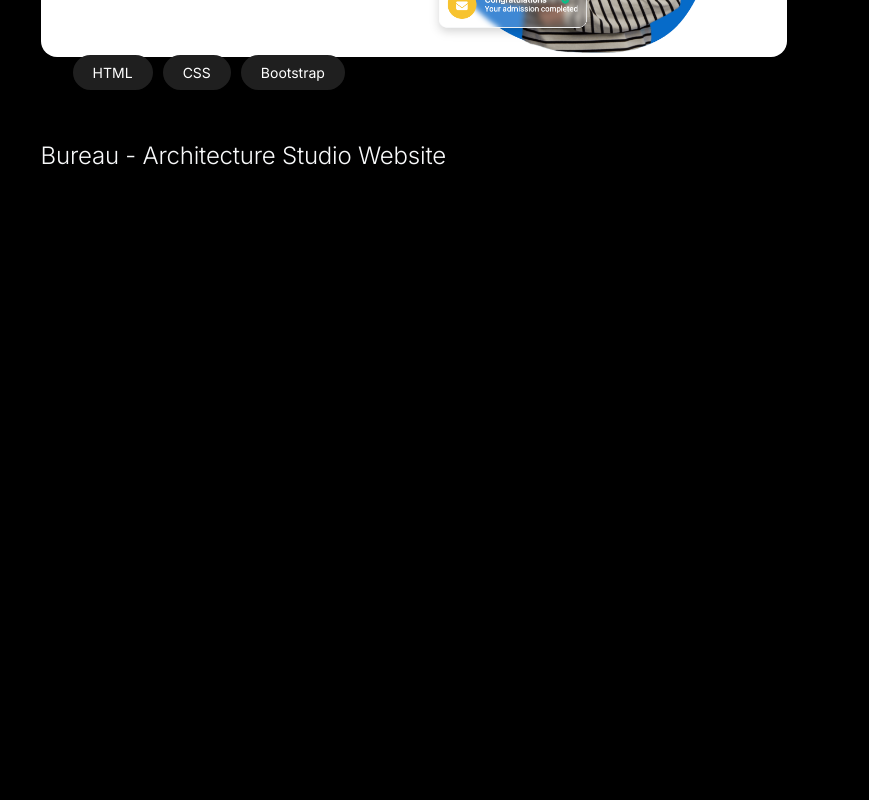
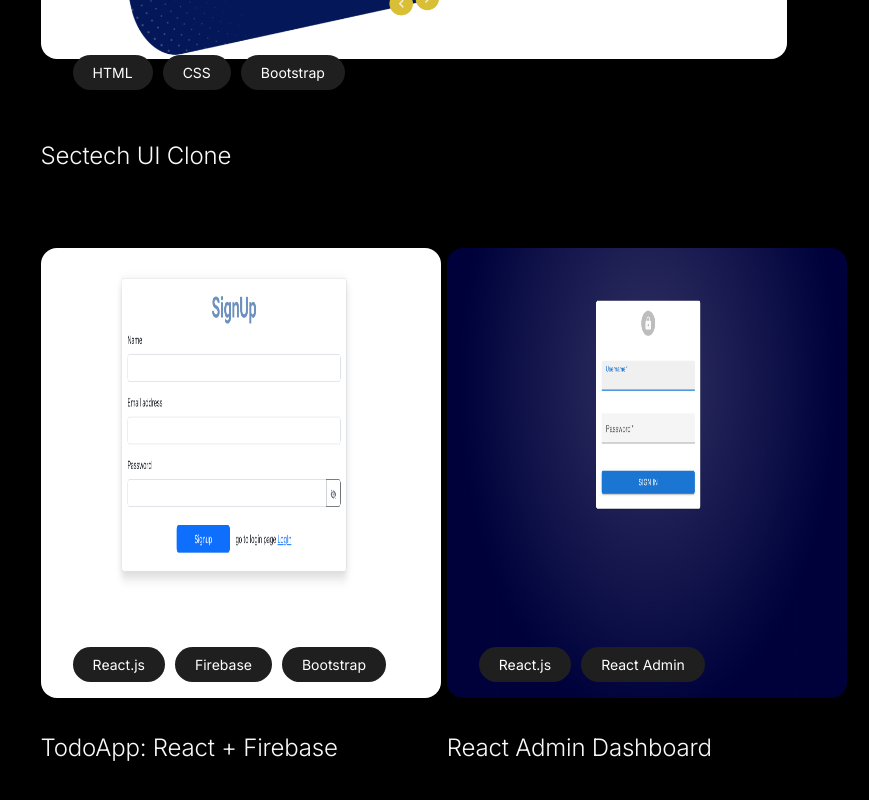
Before and after one commit to abdulrehmankz1/personal-portfolio, a React (Create React App) app: page / in a window 1280 px wide. Shown: the part 6244-7044 px from the top of the page, without its empty margins (411-1280 px from the left). Before the commit the page ends 6664 px from the top, so only its background shows below. Built offline with nearby package versions, Linux system fonts and the light colour scheme.

Commit message:
add react admin

```diff
--- a/src/components/PortfolioSection.jsx
+++ b/src/components/PortfolioSection.jsx
@@ -5,6 +5,9 @@ function PortfolioSection() {
   const [showNetflixCarousel, setShowNetflixCarousel] = useState(false);
   const [showNextjsAuthenticationCarousel, setShowNextjsAuthenticationCarousel] = useState(false);
   const [showSectechCarousel, setshowSectechCarousel] = useState(false);
+  const [showTodoCarousel, setshowTodoCarousel] = useState(false);
+  const [showAdminCarousel, setshowAdminCarousel] = useState(false);
+
 
 
   const handleEduportItemClick = () => {
@@ -12,6 +15,8 @@ function PortfolioSection() {
     setShowNetflixCarousel(false);
     setShowNextjsAuthenticationCarousel(false);
     setshowSectechCarousel(false);
+    setshowTodoCarousel(false);
+    setshowAdminCarousel(false);
 
   };
 
@@ -20,7 +25,8 @@ function PortfolioSection() {
     setShowNetflixCarousel(true);
     setShowNextjsAuthenticationCarousel(false);
     setshowSectechCarousel(false);
-
+    setshowTodoCarousel(false);
+    setshowAdminCarousel(false);
   };
 
   const handleNextjsAuthenticationItemClick = () => {
@@ -28,13 +34,33 @@ function PortfolioSection() {
     setShowNetflixCarousel(false);
     setShowNextjsAuthenticationCarousel(true);
     setshowSectechCarousel(false);
-
+    setshowTodoCarousel(false);
+    setshowAdminCarousel(false);
   };
   const handleSectechClick = () => {
     setShowEduportCarousel(false);
     setShowNetflixCarousel(false);
     setShowNextjsAuthenticationCarousel(false);
     setshowSectechCarousel(true);
+    setshowTodoCarousel(false);
+    setshowAdminCarousel(false);
+  };
+  const handleTodoClick = () => {
+    setShowEduportCarousel(false);
+    setShowNetflixCarousel(false);
+    setShowNextjsAuthenticationCarousel(false);
+    setshowSectechCarousel(false);
+    setshowTodoCarousel(true);
+    setshowAdminCarousel(false);
+
+  };
+  const handleAdminClick = () => {
+    setShowEduportCarousel(false);
+    setShowNetflixCarousel(false);
+    setShowNextjsAuthenticationCarousel(false);
+    setshowSectechCarousel(false);
+    setshowTodoCarousel(false);
+    setshowAdminCarousel(true);
 
   };
 
@@ -43,7 +69,8 @@ function PortfolioSection() {
     setShowNetflixCarousel(false);
     setShowNextjsAuthenticationCarousel(false);
     setshowSectechCarousel(false);
-
+    setshowTodoCarousel(false);
+    setshowAdminCarousel(false);
   };
 
   return (
@@ -114,7 +141,7 @@ function PortfolioSection() {
         <div className='col-6'>
           <div className="portfolio_item col-10" onClick={handleNetflixItemClick}>
             <div className="portfolio_item_inner">
-              <div id="netflix" className="">
+              <div id="netflix">
                 <img src="./assets/images/netflix-1.png" height={450} width={400} className='rounded-4' alt="" />
                 <ul className="portfolio_categories">
                   <li>
@@ -176,7 +203,7 @@ function PortfolioSection() {
         <div className='col-6'>
           <div className="portfolio_item col-10" onClick={handleNextjsAuthenticationItemClick}>
             <div className="portfolio_item_inner">
-              <div id="authentication" className="">
+              <div id="authentication">
                 <img src="./assets/images/nextjs-authentication-1.png" height={450} width={400} className='rounded-4' alt="" />
                 <ul className="portfolio_categories">
                   <li>
@@ -222,7 +249,7 @@ function PortfolioSection() {
         <div className="portfolio_item col-11" onClick={handleSectechClick}>
           <div className="portfolio_item_inner">
             <div id='sectech' >
-              <img src="./assets/images/eduport-1.png" className='w-100 rounded-4' alt="" />
+              <img src="./assets/images/sectech-1.png" className='w-100 rounded-4' alt="" />
               <ul className="portfolio_categories">
                 <li>
                   <a href="">HTML</a>
@@ -236,7 +263,7 @@ function PortfolioSection() {
               </ul>
             </div>
           </div>
-          <h2><a href="https://eduport-black.vercel.app" target="_blank" rel="noopener noreferrer" className='text-light'>Bureau - Architecture Studio Website</a></h2>
+          <h2><a href="https://sectech-clone.vercel.app/" target="_blank" rel="noopener noreferrer" className='text-light'>Sectech UI Clone</a></h2>
         </div>
         {showSectechCarousel && (
           <div className="carousel">
@@ -244,16 +271,22 @@ function PortfolioSection() {
             <div id="sectechCarousel" className="carousel slide carousel-fade w-75 mx-auto" data-bs-ride="carousel">
               <div className="carousel-inner">
                 <div className="carousel-item active">
-                  <img src="./assets/images/eduport-1.png" className="d-block w-100" alt="..." />
+                  <img src="./assets/images/sectech-1.png" className="d-block w-100" alt="..." />
                 </div>
                 <div className="carousel-item">
-                  <img src="./assets/images/eduport-2.png" className="d-block w-100" alt="..." />
+                  <img src="./assets/images/sectech-2.png" className="d-block w-100" alt="..." />
                 </div>
                 <div className="carousel-item">
-                  <img src="./assets/images/eduport-3.png" className="d-block w-100" alt="..." />
+                  <img src="./assets/images/sectech-3.png" className="d-block w-100" alt="..." />
                 </div>
                 <div className="carousel-item">
-                  <img src="./assets/images/eduport-4.png" className="d-block w-100" alt="..." />
+                  <img src="./assets/images/sectech-4.png" className="d-block w-100" alt="..." />
+                </div>
+                <div className="carousel-item">
+                  <img src="./assets/images/sectech-5.png" className="d-block w-100" alt="..." />
+                </div>
+                <div className="carousel-item">
+                  <img src="./assets/images/sectech-6.png" className="d-block w-100" alt="..." />
                 </div>
               </div>
               <button className="carousel-control-prev" type="button" data-bs-target="#sectechCarousel" data-bs-slide="prev">
@@ -268,6 +301,105 @@ function PortfolioSection() {
           </div>
         )}
       </div>
+      <div className="row me-3">
+        <div className='col-6'>
+          <div className="portfolio_item col-10" onClick={handleTodoClick}>
+            <div className="portfolio_item_inner">
+              <div id="todo">
+                <img src="./assets/images/todo-app-1.png" height={450} width={400} className='rounded-4' alt="" />
+                <ul className="portfolio_categories">
+                  <li>
+                    <a href="">React.js</a>
+                  </li>
+                  <li>
+                    <a href="">Firebase</a>
+                  </li>
+                  <li>
+                    <a href="">Bootstrap</a>
+                  </li>
+                </ul>
+              </div>
+            </div>
+            <h2><a href="https://todo-app-ao73.vercel.app" target="_blank" rel="noopener noreferrer" className='text-light'>TodoApp: React + Firebase</a></h2>
+          </div>
+          {showTodoCarousel && (
+            <div className="carousel">
+              <span className="close-button" onClick={handleCloseCarousel}>&times;</span>
+              <div id="todoCaoursel" className="carousel slide carousel-fade w-75 mx-auto" data-bs-ride="carousel">
+                <div className="carousel-inner">
+                  <div className="carousel-item active">
+                    <img src="./assets/images/todo-app-1.png" className="d-block w-100" alt="..." />
+                  </div>
+                  <div className="carousel-item">
+                    <img src="./assets/images/todo-app-2.png" className="d-block w-100" alt="..." />
+                  </div>
+                  <div className="carousel-item">
+                    <img src="./assets/images/todo-app-3.png" className="d-block w-100" alt="..." />
+                  </div>
+                </div>
+                <button className="carousel-control-prev" type="button" data-bs-target="#todoCaoursel" data-bs-slide="prev">
+                  <span className="carousel-control-prev-icon" aria-hidden="true"></span>
+                  <span className="visually-hidden">Previous</span>
+                </button>
+                <button className="carousel-control-next" type="button" data-bs-target="#todoCaoursel" data-bs-slide="next">
+                  <span className="carousel-control-next-icon" aria-hidden="true"></span>
+                  <span className="visually-hidden">Next</span>
+                </button>
+              </div>
+            </div>
+          )}
+        </div>
+        <div className='col-6'>
+          <div className="portfolio_item col-10" onClick={handleAdminClick}>
+            <div className="portfolio_item_inner">
+              <div id="admin">
+                <img src="./assets/images/react-admin-1.png" height={450} width={400} className='rounded-4' alt="" />
+                <ul className="portfolio_categories">
+                  <li>
+                    <a href="">React.js</a>
+                  </li>
+                  <li>
+                    <a href="">React Admin</a>
+                  </li>
+                </ul>
+              </div>
+            </div>
+            <h2><a href="https://react-admin-dashboard-gilt-eta.vercel.app" target="_blank" rel="noopener noreferrer" className='text-light'>React Admin Dashboard</a></h2>
+          </div>
+          {showAdminCarousel && (
+            <div className="carousel">
+              <span className="close-button" onClick={handleCloseCarousel}>&times;</span>
+              <div id="adminCaoursel" className="carousel slide carousel-fade w-75 mx-auto" data-bs-ride="carousel">
+                <div className="carousel-inner">
+                  <div className="carousel-item active">
+                    <img src="./assets/images/react-admin-1.png" className="d-block w-100" alt="..." />
+                  </div>
+                  <div className="carousel-item">
+                    <img src="./assets/images/react-admin-2.png" className="d-block w-100" alt="..." />
+                  </div>
+                  <div className="carousel-item">
+                    <img src="./assets/images/react-admin-3.png" className=" d-block w-100" alt="..." />
+                  </div>
+                  <div className="carousel-item">
+                    <img src="./assets/images/react-admin-4.png" className=" d-block w-100" alt="..." />
+                  </div>
+                  <div className="carousel-item">
+                    <img src="./assets/images/react-admin-5.png" className=" d-block w-100" alt="..." />
+                  </div>
+                </div>
+                <button className="carousel-control-prev" type="button" data-bs-target="#adminCaoursel" data-bs-slide="prev">
+                  <span className="carousel-control-prev-icon" aria-hidden="true"></span>
+                  <span className="visually-hidden">Previous</span>
+                </button>
+                <button className="carousel-control-next" type="button" data-bs-target="#adminCaoursel" data-bs-slide="next">
+                  <span className="carousel-control-next-icon" aria-hidden="true"></span>
+                  <span className="visually-hidden">Next</span>
+                </button>
+              </div>
+            </div>
+          )}
+        </div>
+      </div>
     </div>
   );
 }
```
